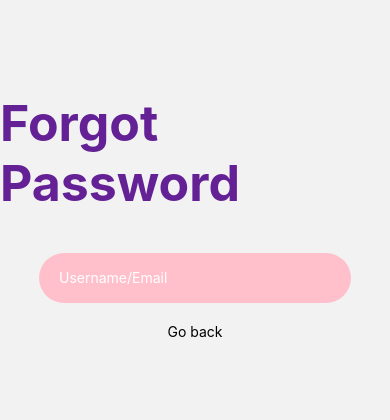
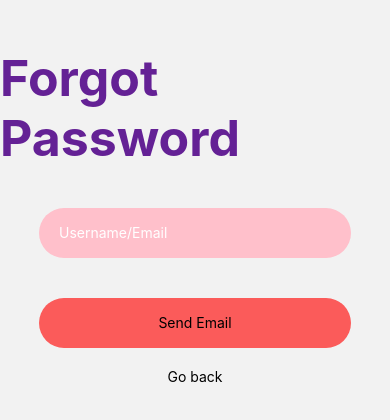
Before and after one commit to anthony-aleman/SerenaApp, a React Native app in the folder sirena/: screen /ForgotPasswordScreen in a window 390 px wide. Shown: the part 206-626 px from the top of the page. Built offline with nearby package versions, Linux system fonts and the light colour scheme.

Commit message:
Forgot Password and Appjs Cleanup
-Cleaned app js and moved all screens into components folder
-began integration of supabase backend
-added validator package for validating emails

```diff
--- a/sirena/App.js
+++ b/sirena/App.js
@@ -15,151 +15,12 @@ import {
 import { NavigationContainer } from "@react-navigation/native";
 import { createNativeStackNavigator } from '@react-navigation/native-stack';
 import ToDo from "./components/todo";
-
+import LoginScreen from "./components/login";
+import SignUpScreen from "./components/signUp";
+import ForgotPasswordScreen from "./components/forgotPassword";
 const Stack = createNativeStackNavigator();
 
 
-
-const ForgotPasswordScreen = ({navigation}) => {
-  console.log('Forgot Password Screen');
-  return (
-    <View style={styles.safeViewContainer}>
-      <View style={{justifyContent: 'center', alignItems: 'center'}}>
-
-      <Text style={styles.title}>Forgot Password</Text>
-
-      </View>
-        <View style={styles.inputView}>
-
-        <TextInput
-          style={styles.inputText}
-          label="Email"
-          placeholder="Username/Email"/>
-        </View>
-        <TouchableOpacity
-          onPress={() => navigation.navigate('Login')}>
-          <Text>Go back</Text>
-        </TouchableOpacity>
-
-
-    </View>
-
-
-    );
-};
-
-const LoginScreen = ({navigation}) => {
-
-  const onPressLogin = () => {
-    console.log('Login button pressed');
-    console.log('email: ' + email);
-    console.log('password: ' + password);
-  };
-
-
-  const handleInputValue = (text) => {
-    setState
-  }
-
-  const [email, setEmail] = useState('');
-  const [password, setPassword] = useState('');
-
-
-  return (
-    <>
-    <StatusBar barStyle="dark-content"/>
-      <View style={styles.safeViewContainer}>
-      <Text style={styles.title}>Login Screen</Text>
-        <View
-          style={styles.inputView}>
-
-
-          <TextInput
-            style={styles.inputText}
-            label="Email"
-            placeholder="Username/Email"
-            onChangeText={text => setEmail(text)}
-            />
-
-</View>
-<View style={styles.inputView}>
-          <TextInput
-          style={styles.inputText}
-          placeholder="Password"
-          onChangeText={text => setPassword(text)}
-          />
-</View>
-
-
-      <TouchableOpacity
-          onPress={() => navigation.navigate('ForgotPasswordScreen')}>
-        <Text style={styles.forgotAndSignUpText}>Forgot Password</Text>
-        </TouchableOpacity>
-      <TouchableOpacity
-          onPress={onPressLogin}
-          style={styles.loginBtn}>
-          <Text style={styles.loginText}>Login</Text>
-        </TouchableOpacity>
-      <TouchableOpacity
-          onPress={() => navigation.navigate('SignUp')}>
-        <Text style={styles.forgotAndSignUpText}>Sign Up</Text>
-        </TouchableOpacity>
-
-
-      </View>
-
-
-
-    </>
-
-  );
-};
-
-
-
-const SignUpScreen = ({navigation}) => {
-
-  const onPressSignUp = () => {
-    console.log('Sign Up button pressed');
-    console.log('Email: ' + state.email);
-    console.log('Password: ' + state.password);
-  };
-
-  const [state, setState] = useState({
-    email: '',
-    password: '',
-  });
-
-  return (
-    <View style={{flex:1, justifyContent: 'center', alignItems: 'center'}}>
-      <Text style={styles.title}>Sign up Screen</Text>
-
-      <View style={styles.inputView}>
-      <TextInput
-        label="Email"
-        placeholder="Username/Email"
-        onChange={text => setState({ email: text })}/>
-      </View>
-
-      <View style={styles.inputView}>
-      <TextInput
-        label="Password"
-        placeholder="Password"
-        onChange={text => setState({password: text})}/>
-      </View>
-
-      <TouchableOpacity
-        onPress={onPressSignUp}
-        style={styles.loginBtn}>
-        <Text style={styles.loginText}>Sign Up</Text>
-      </TouchableOpacity>
-      <TouchableOpacity
-          onPress={() => navigation.navigate('Login')}>
-        <Text>Go back</Text>
-        </TouchableOpacity>
-    </View>
-  );
-}
 
 // Navigation from home screen to goals screen not working
 const HomeScreen = ({navigation}) => {
--- /dev/null
+++ b/sirena/components/forgotPassword.js
@@ -0,0 +1,144 @@
+import React, { useState } from "react";
+import {
+    View,
+    Text,
+    TextInput,
+    TouchableOpacity,
+    FlatList,
+    StyleSheet,
+    SafeAreaView,
+    Button,
+    StatusBar
+} from "react-native";
+import validator from 'validator';
+
+const ForgotPasswordScreen = ({navigation}) => {
+    console.log('Forgot Password Screen');
+
+    const [email, setEmail] = useState('');
+    const [error, setError] = useState(null);
+
+    const validateEmail = (input) => {
+        setEmail(input);
+        // check if email is valid
+        if (!input) {
+            setError('Email is required.');
+            return false;
+        } else if (validator.isEmail(input)) {
+            setError('');
+        } else {
+            setError('Email is invalid.');
+            return false;
+        }
+    };
+
+    const onPressForgotPassword = () => {
+        console.log('Forgot Password button pressed');
+        console.log('Email: ' + email);
+
+    };
+
+    return (
+      <View style={styles.container}>
+        <View style={{justifyContent: 'center', alignItems: 'center'}}>
+
+        <Text style={styles.title}>Forgot Password</Text>
+
+        </View>
+          <View style={styles.inputView}>
+
+            <TextInput
+                style={styles.inputText}
+                label="Email"
+                placeholder="Username/Email"
+                value={email}
+                onChangeText={(text) => validateEmail(text)}/>
+
+            {/* Display error/validation icon*/}
+
+            {error !== null && ( error ?
+
+            ( <Text style={styles.invalidMark}>✗</Text>)
+            :
+            ( <Text style={styles.validMark}>✓</Text>))}
+
+
+            {/* Error message */}
+
+            {error ? <Text style={{ color: 'red' }}>{error}</Text> : null}
+          </View>
+
+
+
+          <TouchableOpacity
+            onPress={onPressForgotPassword}
+            style={styles.forgotPassBtn}>
+            <Text style={styles.loginText}>Send Email</Text>
+          </TouchableOpacity>
+
+          <TouchableOpacity
+            onPress={() => navigation.navigate('Login')}>
+            <Text>Go back</Text>
+          </TouchableOpacity>
+
+
+      </View>
+
+
+      );
+  };
+
+  const styles = StyleSheet.create({
+    container: {
+      flex: 1,
+      justifyContent: 'center',
+      alignItems: 'center',
+    },
+
+    title: {
+      fontWeight: "bold",
+      fontSize: 50,
+      color: "#642195",
+      marginBottom: 40,
+    },
+    inputView:{
+      width:"80%",
+      backgroundColor:"#FFC0CB",
+      borderRadius:25,
+      height:50,
+      marginBottom:20,
+      justifyContent:"center",
+      padding:20
+    },
+
+    inputText:{
+        height:50,
+        color:"white"
+    },
+
+    forgotPassBtn:{
+        width:"80%",
+        backgroundColor:"#fb5b5a",
+        borderRadius:25,
+        height:50,
+        alignItems:"center",
+        justifyContent:"center",
+        marginTop:20,
+        marginBottom:20
+      },
+
+    invalidMark:{
+        color:"red",
+        fontSize: 20,
+        marginLeft: 5,
+    },
+
+    validMark:{
+        color:"green",
+        fontSize: 20,
+        marginLeft: 5,
+    },
+
+  });
+
+export default ForgotPasswordScreen;
--- a/sirena/components/login.js
+++ b/sirena/components/login.js
@@ -1,3 +1,12 @@
+import React, { useState } from "react";
+import {
+    View,
+    Text,
+    TextInput,
+    TouchableOpacity,
+    StyleSheet,
+    StatusBar
+} from "react-native";
 const LoginScreen = ({navigation}) => {
 
     const onPressLogin = () => {
@@ -7,18 +16,14 @@ const LoginScreen = ({navigation}) => {
     };
 
 
-    const handleInputValue = (text) => {
-      setState
-    }
-
     const [email, setEmail] = useState('');
     const [password, setPassword] = useState('');
-
+    const [loading, setLoading] = useState(false);
 
     return (
       <>
       <StatusBar barStyle="dark-content"/>
-        <View style={styles.safeViewContainer}>
+        <View style={styles.container}>
         <Text style={styles.title}>Login Screen</Text>
           <View
             style={styles.inputView}>
@@ -65,4 +70,59 @@ const LoginScreen = ({navigation}) => {
     );
   };
 
+
+
+
+  const styles = StyleSheet.create({
+    container: {
+      flex: 1,
+      justifyContent: 'center',
+      alignItems: 'center',
+    },
+
+    title: {
+      fontWeight: "bold",
+      fontSize: 50,
+      color: "#642195",
+      marginBottom: 40,
+    },
+
+    inputView:{
+      width:"80%",
+      backgroundColor:"#FFC0CB",
+      borderRadius:25,
+      height:50,
+      marginBottom:20,
+      justifyContent:"center",
+      padding:20
+      },
+
+      inputText:{
+      height:50,
+      color:"white"
+      },
+
+      //Button styling
+      forgotAndSignUpText:{
+        color:"gray",
+        fontSize:11
+      },
+
+      loginText:{
+        color:"gray",
+
+      },
+
+      loginBtn:{
+        width:"80%",
+        backgroundColor:"#fb5b5a",
+        borderRadius:25,
+        height:50,
+        alignItems:"center",
+        justifyContent:"center",
+        marginTop:20,
+        marginBottom:20
+      },
+    });
+
 export default LoginScreen;
--- a/sirena/components/signUp.js
+++ b/sirena/components/signUp.js
@@ -1,37 +1,46 @@
+import React, { useState } from "react";
+import {
+    View,
+    Text,
+    TextInput,
+    TouchableOpacity,
+    StyleSheet,
+} from "react-native";
+
 const SignUpScreen = ({navigation}) => {
 
     const onPressSignUp = () => {
       console.log('Sign Up button pressed');
-      console.log('Email: ' + state.email);
-      console.log('Password: ' + state.password);
+      console.log('Email: ' + email);
+      console.log('Password: ' + password);
     };
 
-    const [state, setState] = useState({
-      email: '',
-      password: '',
-    });
+    const [email, setEmail] = useState('');
+    const [password, setPassword] = useState('');
 
     return (
-      <View style={{flex:1, justifyContent: 'center', alignItems: 'center'}}>
+      <View style={styles.container}>
         <Text style={styles.title}>Sign up Screen</Text>
 
         <View style={styles.inputView}>
         <TextInput
+          style={styles.inputText}
           label="Email"
           placeholder="Username/Email"
-          onChange={text => setState({ email: text })}/>
+          onChangeText={text => setEmail(text)}/>
         </View>
 
         <View style={styles.inputView}>
         <TextInput
+          style={styles.inputText}
           label="Password"
           placeholder="Password"
-          onChange={text => setState({password: text})}/>
+          onChangeText={text => setPassword(text)}/>
         </View>
 
         <TouchableOpacity
           onPress={onPressSignUp}
-          style={styles.loginBtn}>
+          style={styles.signUpBtn}>
           <Text style={styles.loginText}>Sign Up</Text>
         </TouchableOpacity>
         <TouchableOpacity
@@ -40,6 +49,60 @@ const SignUpScreen = ({navigation}) => {
           </TouchableOpacity>
       </View>
     );
-  }
+  };
+
+
+  const styles = StyleSheet.create({
+    container: {
+      flex: 1,
+      justifyContent: 'center',
+      alignItems: 'center',
+    },
+
+    title: {
+      fontWeight: "bold",
+      fontSize: 50,
+      color: "#642195",
+      marginBottom: 40,
+    },
+
+    inputView:{
+      width:"80%",
+      backgroundColor:"#FFC0CB",
+      borderRadius:25,
+      height:50,
+      marginBottom:20,
+      justifyContent:"center",
+      padding:20
+      },
+
+      inputText:{
+      height:50,
+      color:"white"
+      },
+
+      //Button styling
+      forgotAndSignUpText:{
+        color:"gray",
+        fontSize:11
+      },
+
+      loginText:{
+        color:"gray",
+
+      },
+
+      signUpBtn:{
+        width:"80%",
+        backgroundColor:"#fb5b5a",
+        borderRadius:25,
+        height:50,
+        alignItems:"center",
+        justifyContent:"center",
+        marginTop:15,
+        marginBottom:15
+      },
+    });
+
 
 export default SignUpScreen;
```
Also changed, not shown: sirena/package.json (+9 -1 lines), 2 other files (tests, documents, lock files or other folders).
